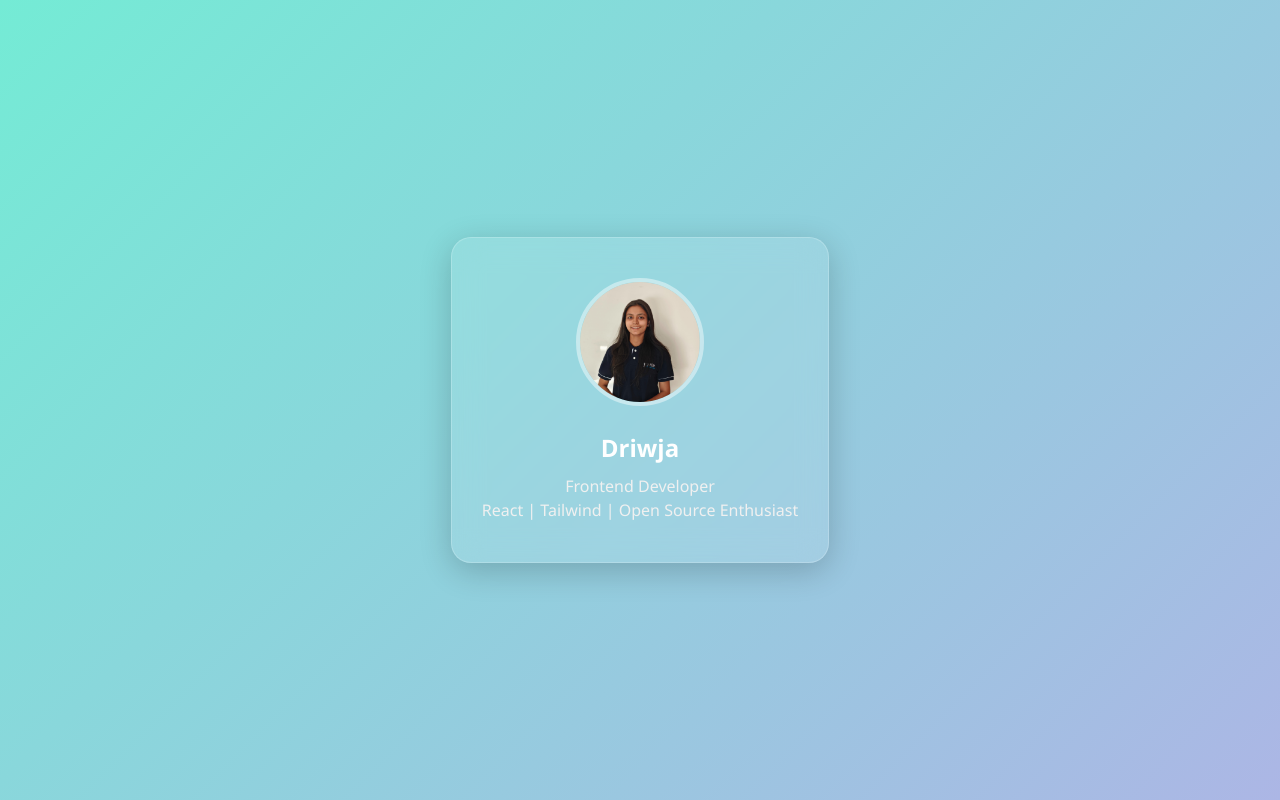
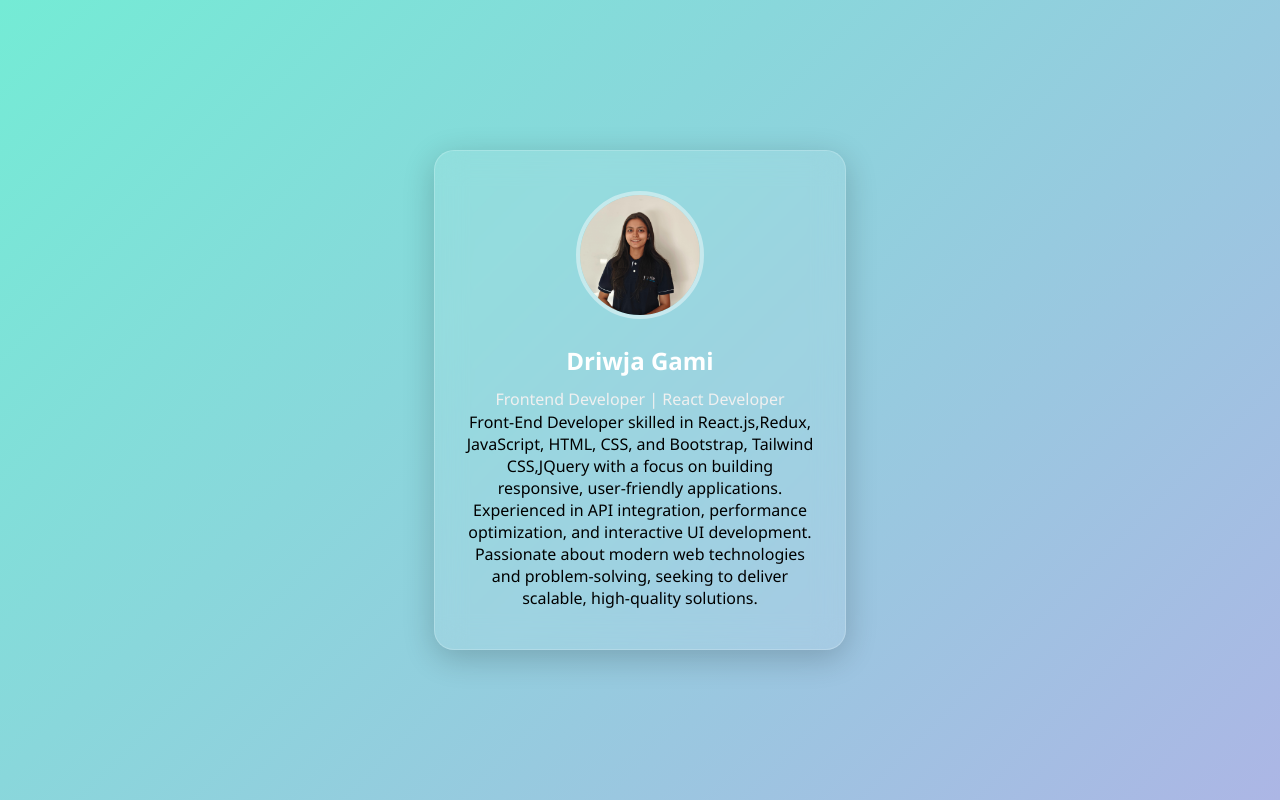
Before and after one commit to Driwja31/profile, a plain HTML site: page index.html in a window 1280 px wide. Drawn offline with Linux system fonts and the light colour scheme.

Commit message:
Update profile card content

```diff
--- a/index.html
+++ b/index.html
@@ -7,7 +7,6 @@
   <title>Driwja | Frontend Developer</title>
   <meta property="og:title" content="Driwja's Profile Card" />
   <meta property="og:image" content="https://driwja31.github.io/profile/profile.png" />
-  <!-- <meta property="og:url" content="https://driwja31.github.io/profile/" /> -->
   <style>
     body {
       margin: 0;
@@ -47,7 +46,7 @@
     }
 
     .card:hover .profile-img {
-      transform: scale(1.05) rotate(2deg);
+      transform: scale(1.05);
     }
 
     h2 {
@@ -66,8 +65,13 @@
 <body>
   <div class="card">
     <img src="profile.png" alt="Driwja" class="profile-img" />
-    <h2>Driwja</h2>
-    <p>Frontend Developer<br />React | Tailwind | Open Source Enthusiast</p>
+    <h2>Driwja Gami</h2>
+    <p>Frontend Developer | React Developer</p>
+    <div>Front-End Developer skilled in React.js,Redux, JavaScript, HTML, CSS, and
+      Bootstrap, Tailwind CSS,JQuery with a focus on building responsive, user-friendly
+      applications. Experienced in API integration, performance optimization, and
+      interactive UI development. Passionate about modern web technologies and
+      problem-solving, seeking to deliver scalable, high-quality solutions.</div>
   </div>
 </body>
 
```
